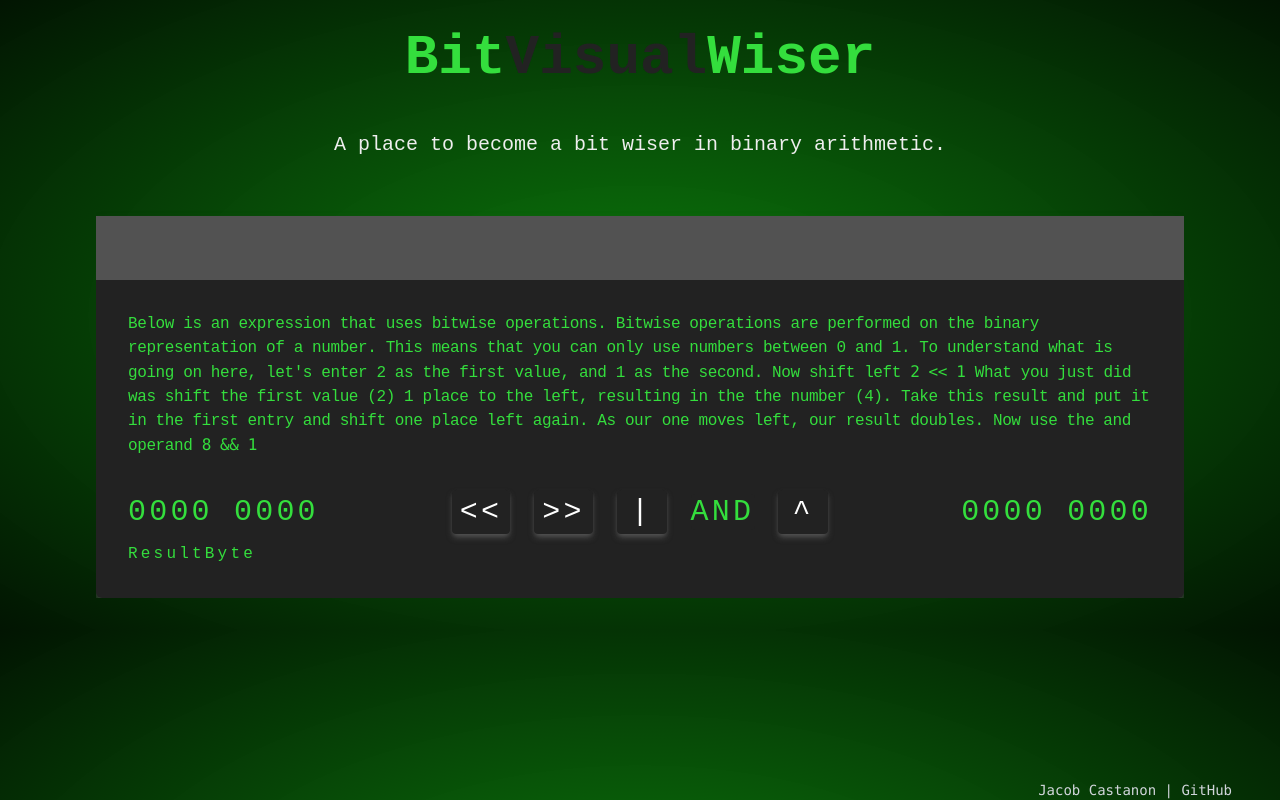
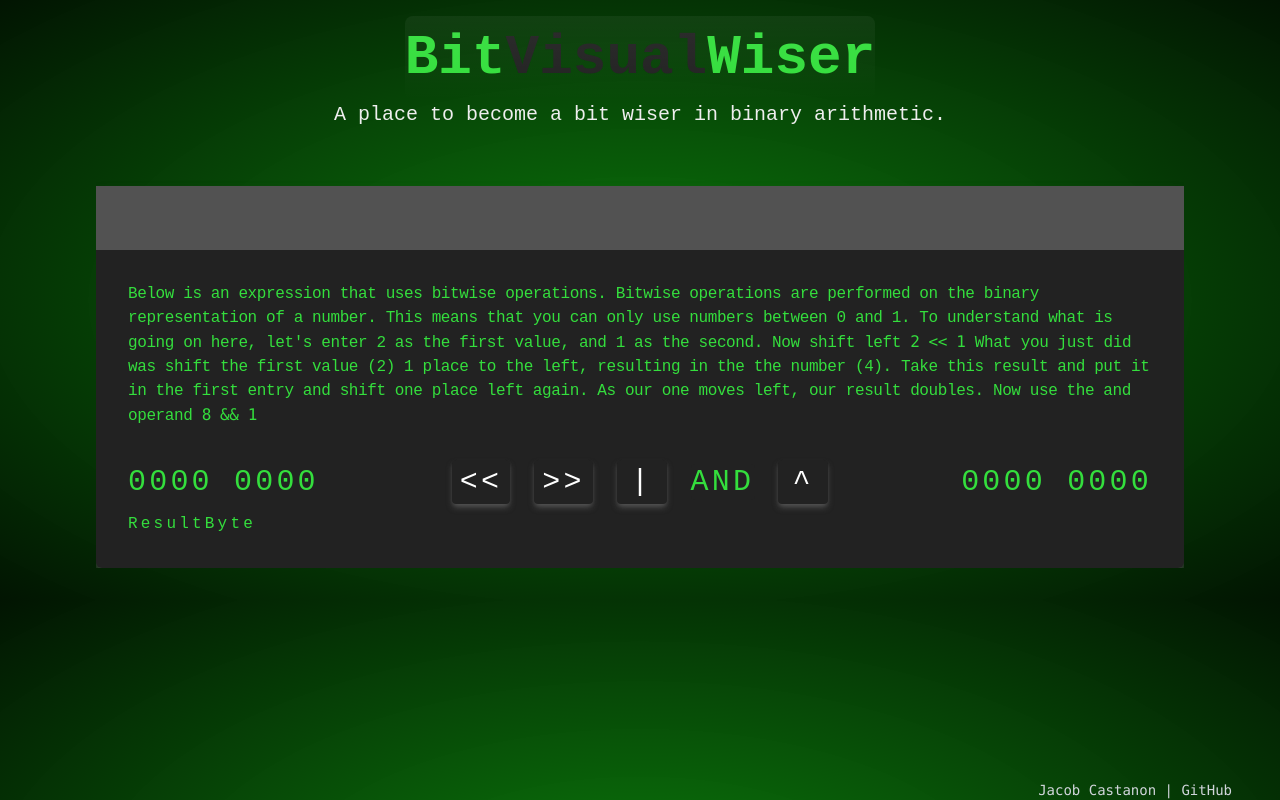
Before and after one commit to jacastanon01/BitVisualWise, a React (Vite) app: page / in a window 1280 px wide. Built offline with nearby package versions, Linux system fonts and the light colour scheme.

Commit message:
reorganized some components for clearer folder structure

```diff
--- a/src/App.tsx
+++ b/src/App.tsx
@@ -1,5 +1,5 @@
-import BitwiseVisualizer from './components/BitwiseVisualizer';
 import Footer from './components/Footer';
+import BitwiseVisualizer from './components/TitleContent/BitwiseVisualizer';
 
 function App() {
   return (
--- a/src/components/BitwiseVisualizer.tsx
+++ /dev/null
@@ -1,17 +0,0 @@
-import InputShell from './InputShell';
-
-const BitwiseVisualizer = () => (
-  <>
-    <main className='font-ubuntu mb-4 overflow-hidden'>
-      <h1 className='text-4xl text-shellgreen text-center font-bold leading-normal text md:text-[3.5rem]'>
-        Bit<span className=' text-shellbg'>Visual</span>Wiser
-      </h1>
-      <p className='text-xl text-center font-light leading-normal whitespace-pre text-wrap'>
-        {'\n'}A place to become a bit wiser in binary arithmetic.
-      </p>
-      <InputShell />
-    </main>
-  </>
-);
-
-export default BitwiseVisualizer;
--- /dev/null
+++ b/src/components/TitleContent/BitwiseVisualizer.tsx
@@ -0,0 +1,13 @@
+import InputShell from '../InputShell';
+import Title from './Title';
+
+const BitwiseVisualizer = () => (
+  <>
+    <main className='font-ubuntu mb-4 overflow-hidden'>
+      <Title />
+      <InputShell />
+    </main>
+  </>
+);
+
+export default BitwiseVisualizer;
--- /dev/null
+++ b/src/components/TitleContent/Title.tsx
@@ -0,0 +1,13 @@
+const Title = () => (
+  <>
+    <h1 className='text-4xl w-fit relative mx-auto text-shellgreen text-center font-bold leading-normal text md:text-[3.5rem]'>
+      <div className='absolute size-full bg-gradient-to-b rounded-lg from-white/5 z-20'></div>
+      Bit<span className=' text-shellbg'>Visual</span>Wiser
+    </h1>
+    <p className='text-xl text-center font-light leading-normal whitespace-pre text-wrap'>
+      A place to become a bit wiser in binary arithmetic.
+    </p>
+  </>
+);
+
+export default Title;
```
